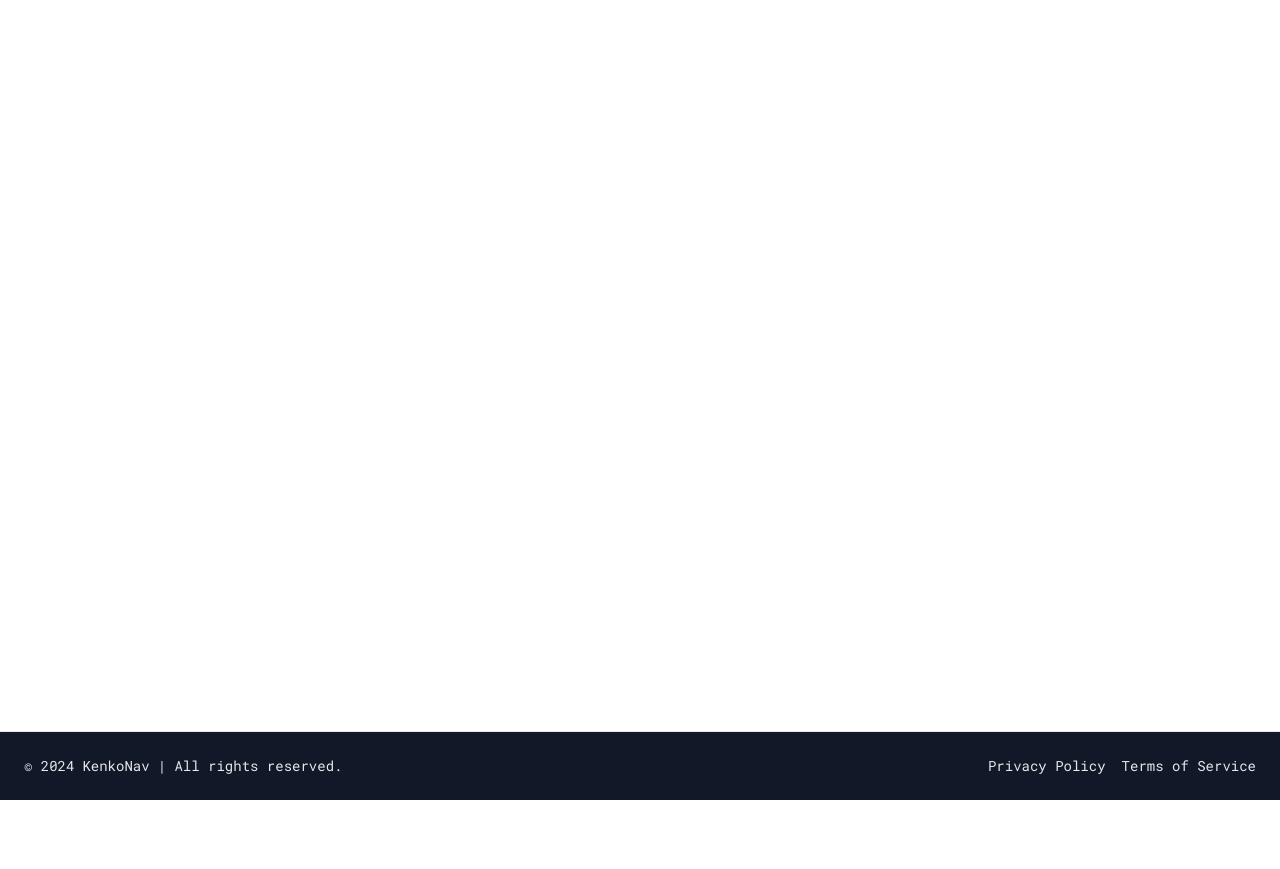
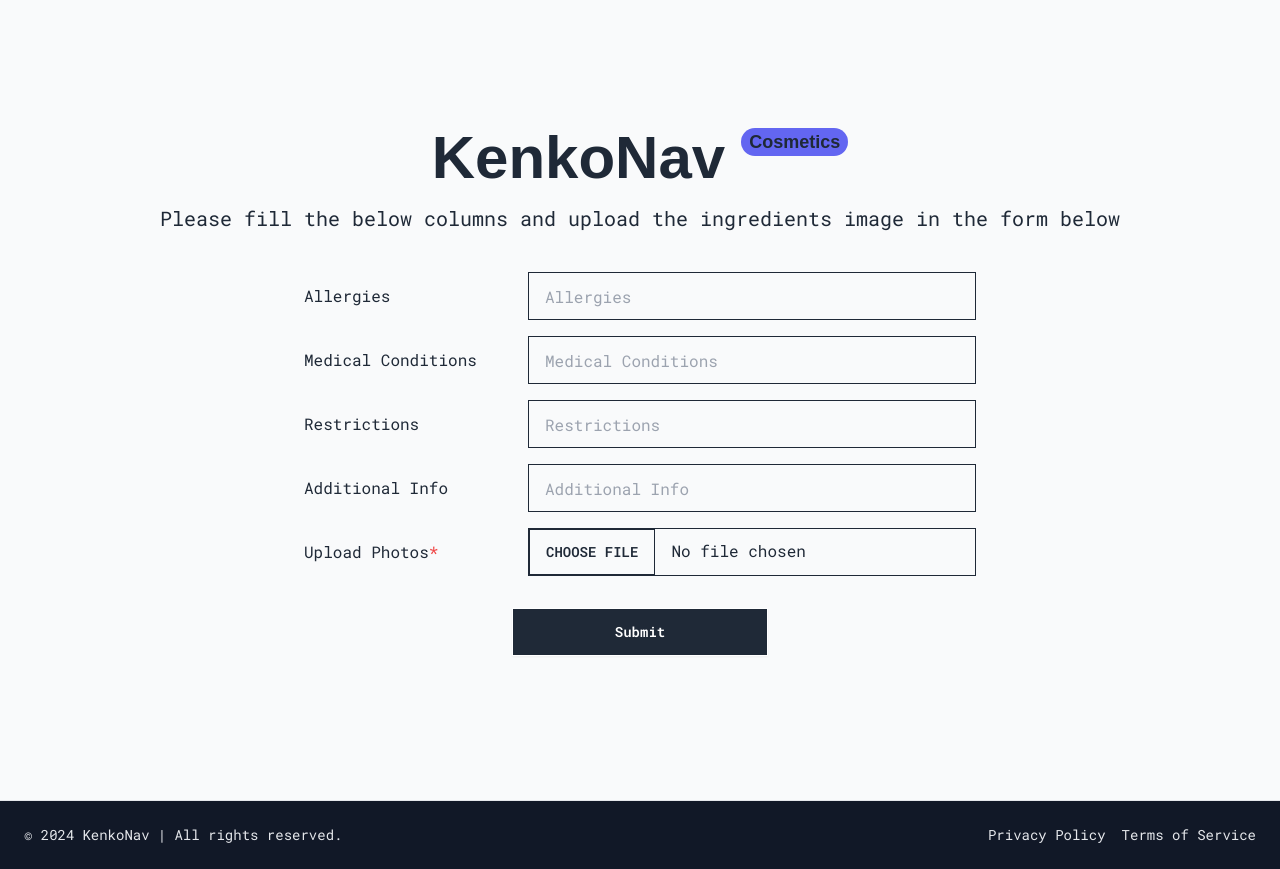
Before and after one commit to nikhilsharma26500/KenkoNav, a React (Vite) app: page /cosmetics in a window 1280 px wide. Before the commit the page ends 800 px from the top, so only its background shows below. Built offline with nearby package versions, Linux system fonts and the light colour scheme; a web font is replaced by a local one.

Commit message:
added main page hidden waitlist

```diff
--- a/src/main.tsx
+++ b/src/main.tsx
@@ -1,10 +1,10 @@
 import { StrictMode } from 'react'
 import { createRoot } from 'react-dom/client'
-// import App from './App.tsx'
-// import Food from './components/food/food.tsx'
-// import Cosmetics from './components/cosmetics/cosmetics.tsx'
+import App from './App.tsx'
+import Food from './components/food/food.tsx'
+import Cosmetics from './components/cosmetics/cosmetics.tsx'
 // import Waitlist from './components/waitlist/waitlist_temp.tsx'
-import WaitlistMain from './components/waitlist/waitlist.tsx'
+// import WaitlistMain from './components/waitlist/waitlist.tsx'
 import Layout from './layout.tsx'
 import TermsOfService from './components/ToS/TOS.tsx'
 import PrivacyPolicy from './components/ToS/PP.tsx'
@@ -14,7 +14,6 @@ import {
   BrowserRouter as Router,
   Route,
   Routes,
-  Navigate,
   // Navigate
 } from "react-router-dom";
 
@@ -25,12 +24,12 @@ createRoot(document.getElementById('root')!).render(
       <Layout>
       <Routes>
         {/* <Route path="/" element={<Navigate to="/waitlist"/>}/> */}
-        {/* <Route path='/' element={<App />} />
+        {/* {/* <Route path='/' element={<App />} /> */}
         <Route path='*' element={<App />} />
         <Route path="/food" element={<Food />} />
-        <Route path="/cosmetics" element={<Cosmetics />} /> */}
-        <Route path='/' element={<Navigate to="/waitlist"/>} />
-        <Route path='/waitlist' element={<WaitlistMain/>} />
+        <Route path="/cosmetics" element={<Cosmetics />} />
+        {/* <Route path='/' element={<Navigate to="/waitlist"/>} />
+        <Route path='/waitlist' element={<WaitlistMain/>} /> */}
         <Route path='/tos' element={<TermsOfService />} />
         <Route path='/privacy_policy' element={<PrivacyPolicy />} />
         {/* <Route path="/waitlist" element={<Waitlist />} /> */}
```
Also changed, not shown: public/logo.png (added).
